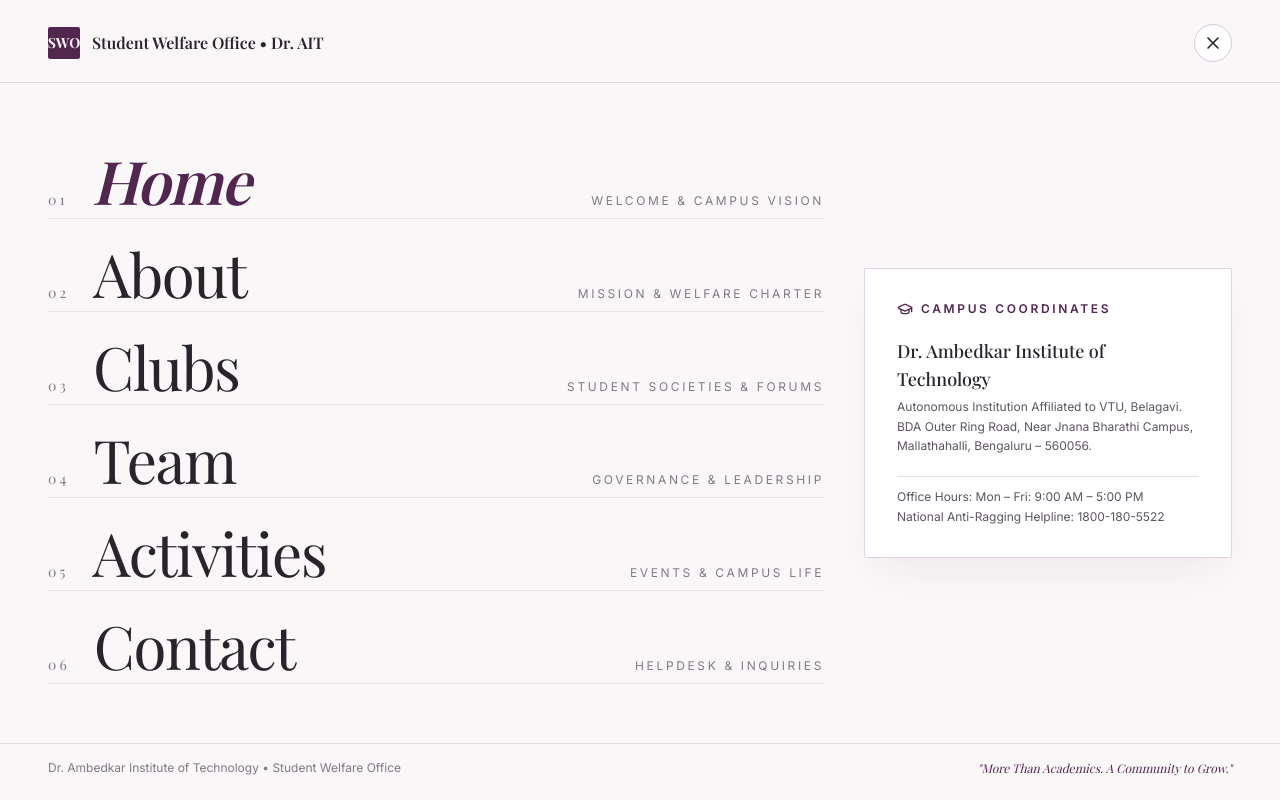
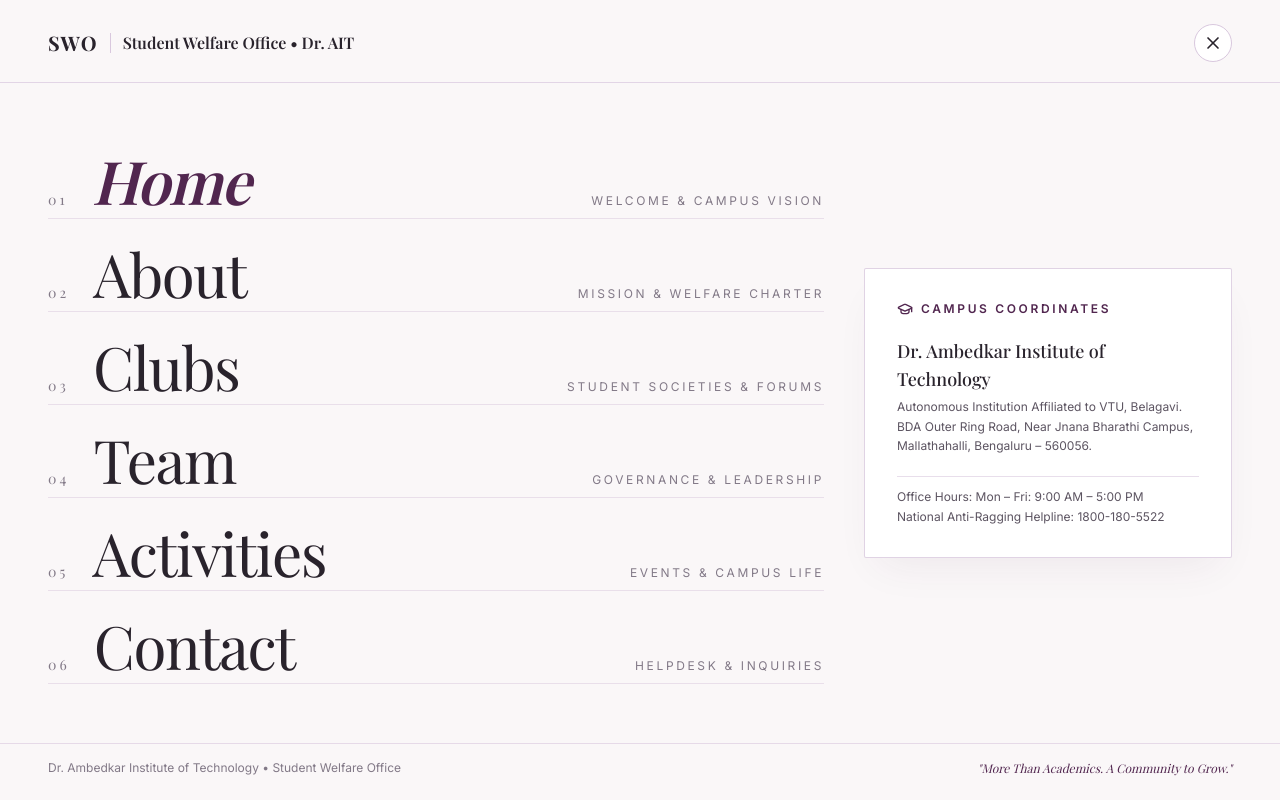
Before and after one commit to gdg-on-campus-drait/Student-Welfare-Officer, a React (Vite) app: page / in a window 1280 px wide. Both pictures are taken after a click on the button "MENU". Shown: the top 800 px of the page. Built offline with nearby package versions, Linux system fonts and the light colour scheme; a web font is replaced by a local one.

Commit message:
style: remove purple background from navbar logo

```diff
--- a/src/components/Navbar.jsx
+++ b/src/components/Navbar.jsx
@@ -139,12 +139,13 @@ export default function Navbar() {
           <a
             href="#home"
             onClick={(e) => handleNavClick(e, { label: 'Home', href: '#home' })}
-            className="group flex items-center gap-3.5 focus:outline-none focus-visible:ring-2 focus-visible:ring-plum rounded-sm"
+            className="group flex items-center gap-3 focus:outline-none focus-visible:ring-2 focus-visible:ring-plum rounded-sm"
             aria-label="Student Welfare Office homepage"
           >
-            <div className="w-10 h-10 rounded-sm bg-plum flex items-center justify-center text-ivory font-serif font-bold text-lg tracking-wider shadow-sm transition-all duration-300 group-hover:scale-105 group-hover:bg-plum-deep group-hover:shadow-editorial">
+            <span className="font-serif font-bold text-2xl tracking-wider text-charcoal group-hover:text-plum transition-colors duration-200">
               SWO
-            </div>
+            </span>
+            <span className="hidden sm:inline-block w-[1px] h-7 bg-lavender-border" />
 
             <div className="flex flex-col">
               <span className="font-serif text-lg tracking-tight text-charcoal font-semibold leading-tight group-hover:text-plum transition-colors duration-200">
@@ -220,9 +221,10 @@ export default function Navbar() {
         {/* Overlay Top Bar */}
         <div className="max-w-7xl mx-auto px-6 sm:px-8 lg:px-12 w-full pt-6 flex items-center justify-between border-b border-lavender-border/70 pb-5">
           <div className="flex items-center gap-3">
-            <span className="w-8 h-8 rounded-sm bg-plum text-ivory font-serif font-bold text-sm flex items-center justify-center">
+            <span className="font-serif font-bold text-xl tracking-wider text-charcoal">
               SWO
             </span>
+            <span className="w-[1px] h-5 bg-lavender-border" />
             <span className="font-serif text-base font-semibold text-charcoal">
               Student Welfare Office • Dr. AIT
             </span>
```
